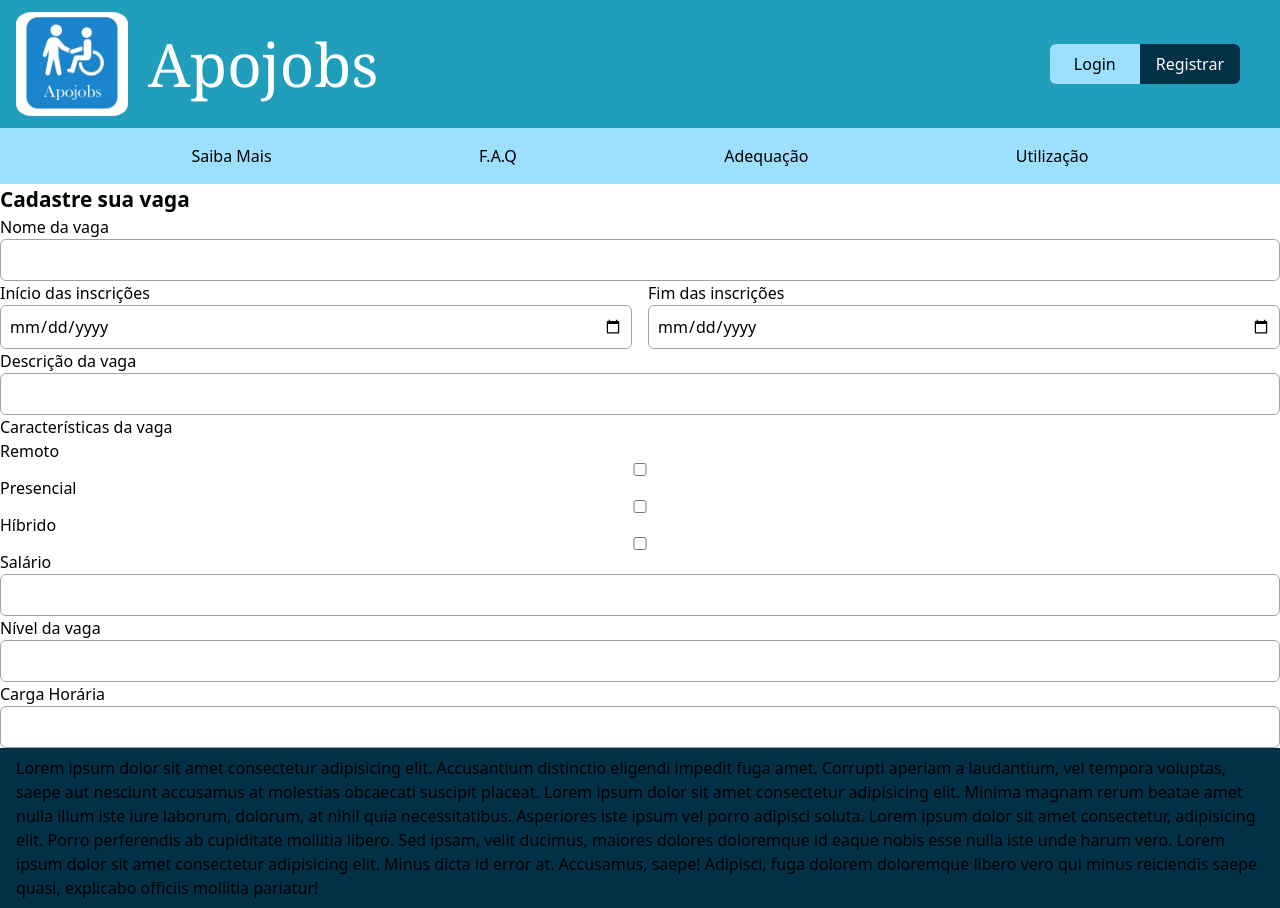
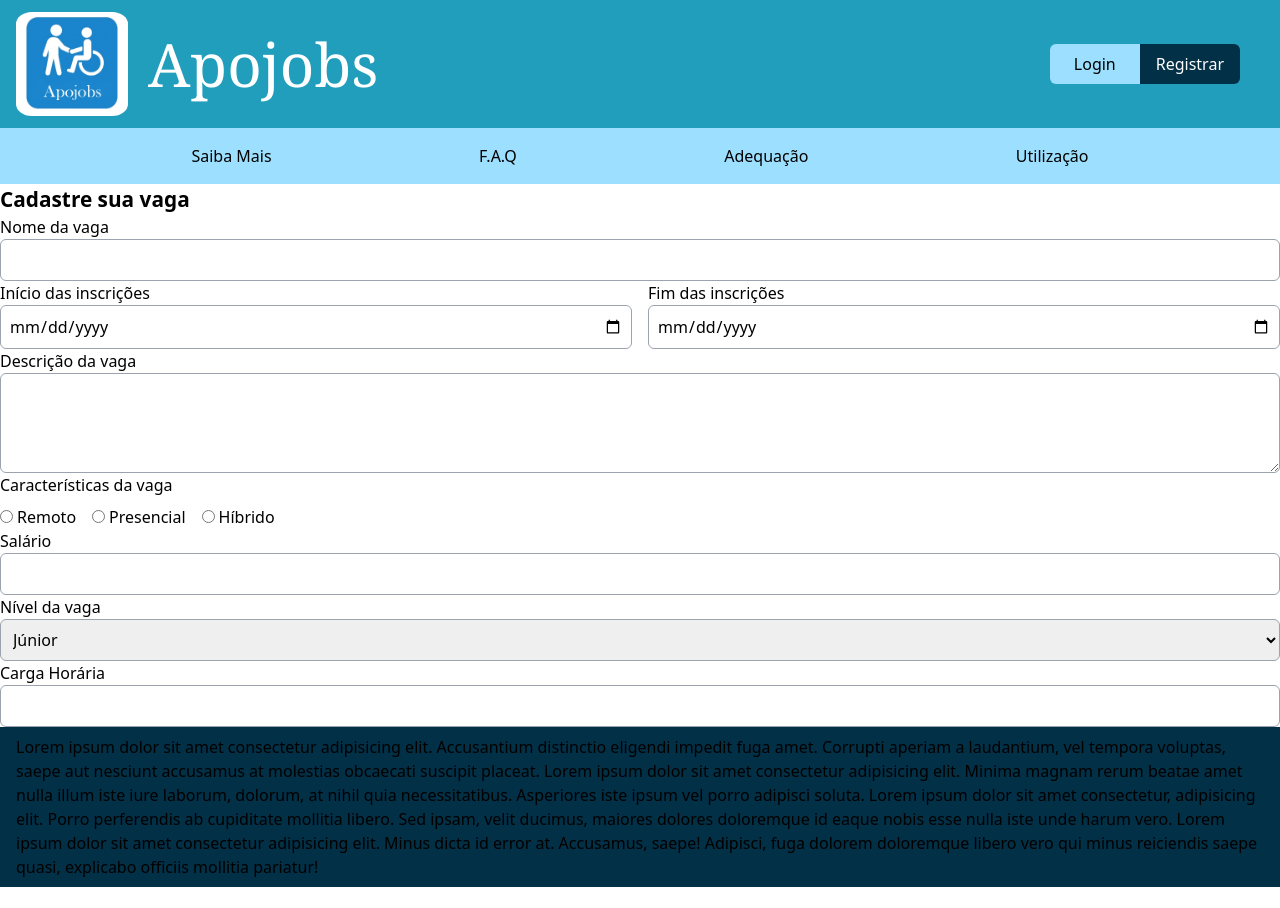
Before and after one commit to t4Facef/tic-2025-front, a React (Vite) app: page /company-registration in a window 1280 px wide. After the commit the page ends 887 px from the top, so only its background shows below. Built offline with nearby package versions, Linux system fonts and the light colour scheme.

Commit message:
Adição de mais possibilidades para form field

```diff
--- a/src/components/forms/generic_form_field.tsx
+++ b/src/components/forms/generic_form_field.tsx
@@ -1,24 +1,99 @@
 /*
   COMO USAR O GenericFormField:
 
-  Props:
-  - children: Texto do label (ex: "Nome", "Email")
-  - id: ID único do campo (ex: "nome", "email") só que bem especifico
-  - type: Tipo do input (ex: "text", "email", "password") - padrão é "text"
+  Exemplos:
+  - Texto: <GenericFormField id="nome">Nome</GenericFormField>
+  - Select: <GenericFormField id="estado" type="select" options={["SP", "RJ"]}>Estado</GenericFormField>
+  - Radio: <GenericFormField id="genero" type="radio" options={["M", "F"]}>Gênero</GenericFormField>
+  - Checkbox: <GenericFormField id="skills" type="checkbox" options={["JS", "React"]}>Habilidades</GenericFormField>
+  - Textarea: <GenericFormField id="desc" type="textarea">Descrição</GenericFormField>
 */
 
 interface GenericFormFieldProps {
-    children: React.ReactNode;  // Texto que aparece no label
-    id: string;                 // ID único do campo
-    type?: string;              // Tipo do input (text, email, password, etc.)
+    children: React.ReactNode;
+    id: string;
+    type?: string;
     placeholder?: string;
+    options?: string[] | {name: string, value: string}[];
 }
 
-export default function GenericFormField({children, id, placeholder, type = "text"}: GenericFormFieldProps){
+export default function GenericFormField({children, id, placeholder, type = "text", options}: GenericFormFieldProps){
+    const baseClass = "border border-gray-400 rounded-md p-2";
+
+    // SELECT
+    if (type === "select") {
+        return (
+            <div className="flex flex-col w-full">
+                <label htmlFor={id}>{children}</label>
+                <select name={id} id={id} className={baseClass}>
+                    {placeholder && <option value="">{placeholder}</option>}
+                    {options?.map((opt, i) => (
+                        <option key={i} value={typeof opt === 'string' ? opt : opt.value}>
+                            {typeof opt === 'string' ? opt : opt.name}
+                        </option>
+                    ))}
+                </select>
+            </div>
+        );
+    }
+
+    // RADIO
+    if (type === "radio") {
+        return (
+            <div className="flex flex-col w-full">
+                <span className="mb-2">{children}</span>
+                <div className="flex gap-4">
+                    {options?.map((opt, i) => {
+                        const value = typeof opt === 'string' ? opt : opt.value;
+                        const label = typeof opt === 'string' ? opt : opt.name;
+                        return (
+                            <label key={i} className="flex items-center gap-1">
+                                <input type="radio" name={id} value={value} />
+                                {label}
+                            </label>
+                        );
+                    })}
+                </div>
+            </div>
+        );
+    }
+
+    // CHECKBOX
+    if (type === "checkbox") {
+        return (
+            <div className="flex flex-col w-full">
+                <span className="mb-2">{children}</span>
+                <div className="flex flex-wrap gap-4">
+                    {options?.map((opt, i) => {
+                        const value = typeof opt === 'string' ? opt : opt.value;
+                        const label = typeof opt === 'string' ? opt : opt.name;
+                        return (
+                            <label key={i} className="flex items-center gap-1">
+                                <input type="checkbox" name={`${id}_${i}`} value={value} />
+                                {label}
+                            </label>
+                        );
+                    })}
+                </div>
+            </div>
+        );
+    }
+
+    // TEXTAREA
+    if (type === "textarea") {
+        return (
+            <div className="flex flex-col w-full">
+                <label htmlFor={id}>{children}</label>
+                <textarea name={id} id={id} placeholder={placeholder} className={`${baseClass} min-h-[100px]`} />
+            </div>
+        );
+    }
+
+    // INPUT PADRÃO (text, email, password, date, etc.)
     return (
         <div className="flex flex-col w-full">
             <label htmlFor={id}>{children}</label>
-            <input type={type} name={id} id={id} placeholder={placeholder} className="border border-gray-400 rounded-md p-2"/>
+            <input type={type} name={id} id={id} placeholder={placeholder} className={baseClass} />
         </div>
-    )
+    );
 }
--- a/src/components/forms/register/job_registation_form.tsx
+++ b/src/components/forms/register/job_registation_form.tsx
@@ -13,16 +13,13 @@ export default function JobRegistrationForm(){
           Fim das inscrições
         </GenericFormField>
       </div>
-      <GenericFormField id='job_registration_description' type='text'>Descrição da vaga</GenericFormField>
-      <div>
-        <h2>Características da vaga</h2>
-        <GenericFormField id='job_registration_infos' type='checkbox'>Remoto</GenericFormField>
-        <GenericFormField id='job_registration_infos' type='checkbox'>Presencial</GenericFormField>
-        <GenericFormField id='job_registration_infos' type='checkbox'>Híbrido</GenericFormField>
-      </div>
-       <GenericFormField id='job_registration' type='text'>Salário</GenericFormField>
-       <GenericFormField id='job_registration' type='text'>Nível da vaga</GenericFormField>
-       <GenericFormField id='job_registration' type='text'>Carga Horária</GenericFormField>
+      <GenericFormField id='job_description' type='textarea'>Descrição da vaga</GenericFormField>
+
+      <GenericFormField id='job_characteristics' type='radio' options={["Remoto", "Presencial", "Híbrido"]}>Características da vaga</GenericFormField>
+
+       <GenericFormField id='job_salary' type='text'>Salário</GenericFormField>
+       <GenericFormField id='job_level' type='select' options={["Júnior", "Pleno", "Sênior"]}>Nível da vaga</GenericFormField>
+       <GenericFormField id='job_workload' type='text'>Carga Horária</GenericFormField>
     </form>
   )
 }
```
